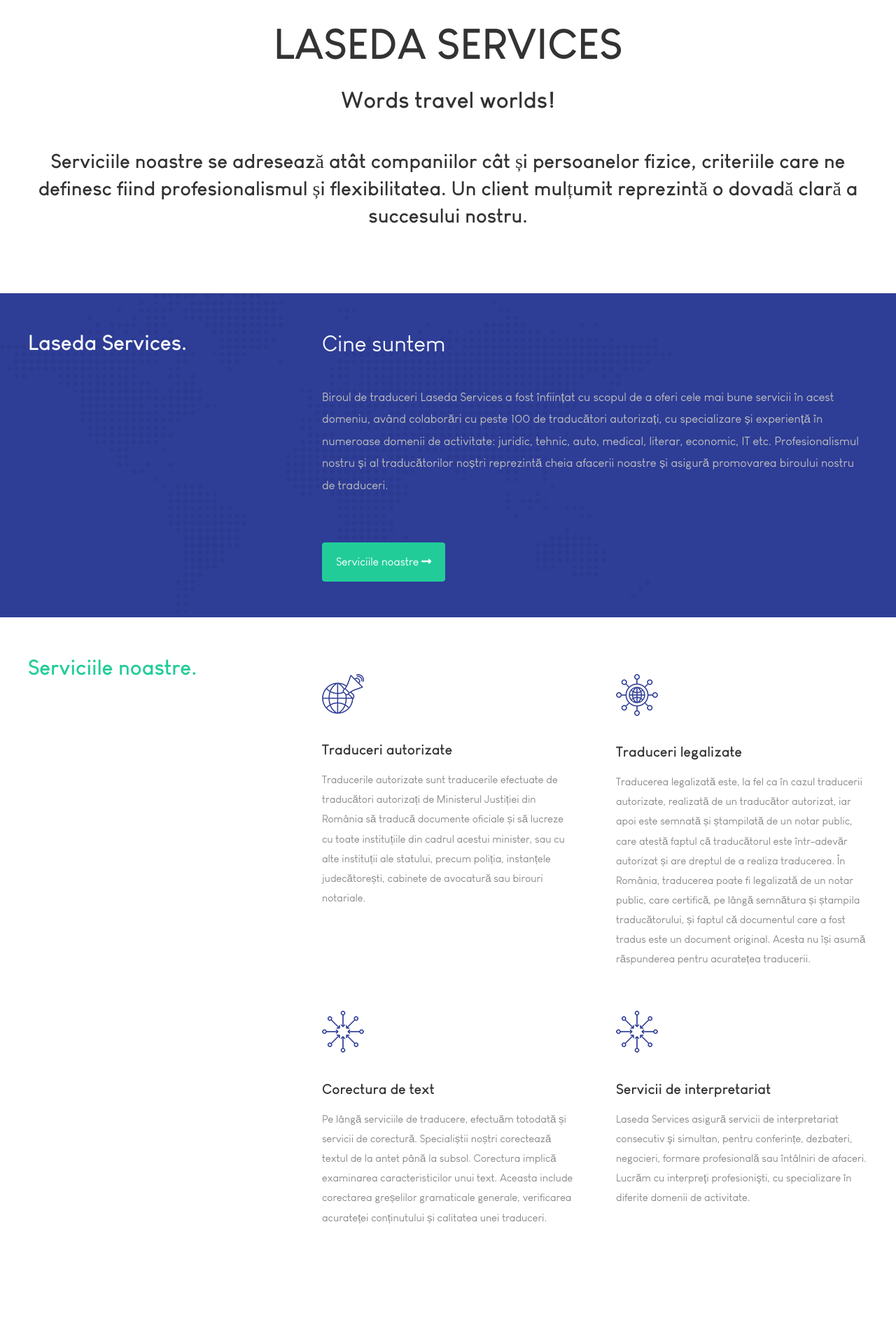
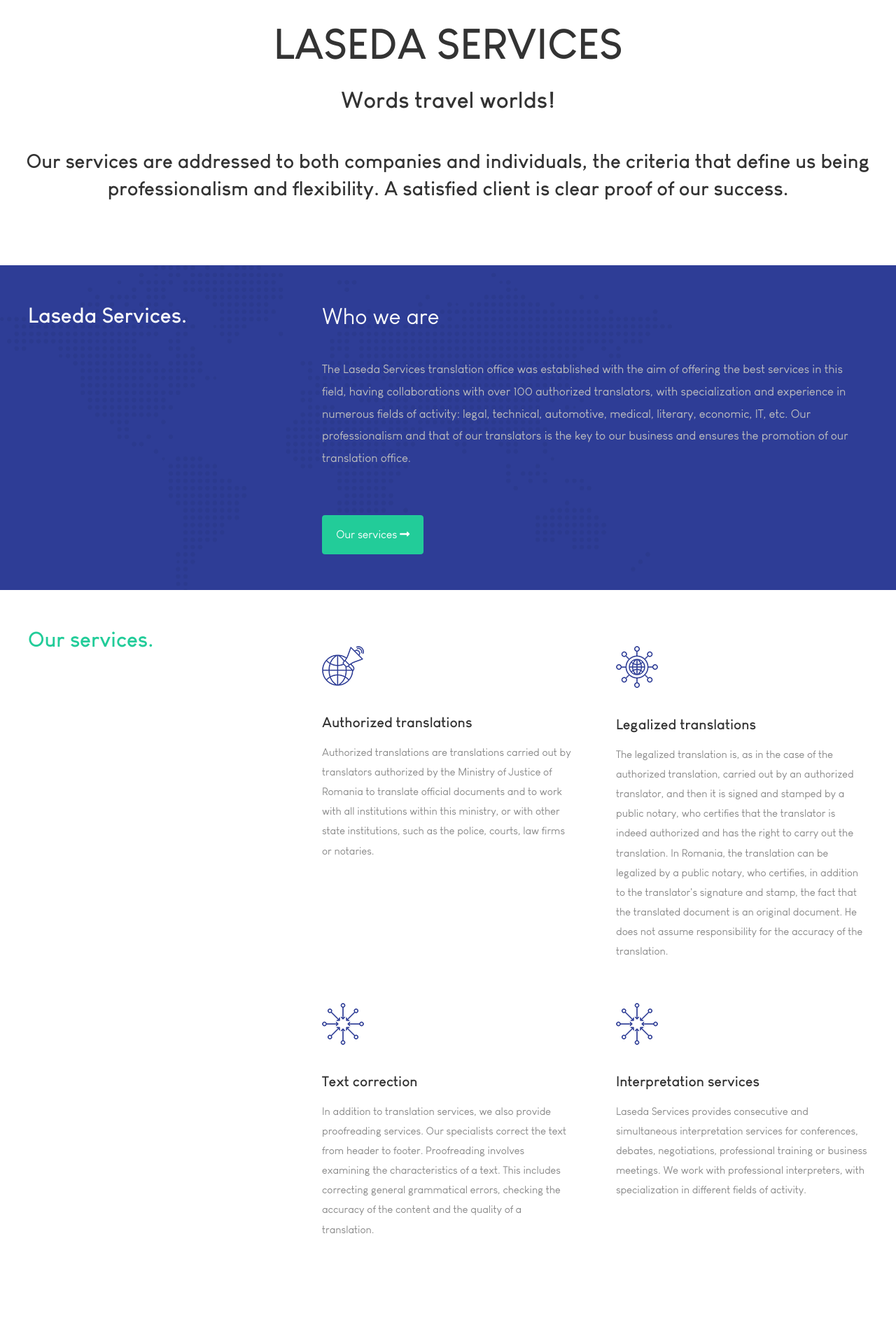
Before and after one commit to gherghinoiu/etraduceri, a PHP site: page /?lang=en in a window 1280 px wide. Shown: the part 1160-3046 px from the top of the page at 70% size. Run offline with PHP 8.4, Linux system fonts and the light colour scheme; some libraries are stand-ins or nearby versions.

Commit message:
feat: Add English translation for the index page
This change adds the English translation for the index page. All the hardcoded Romanian text has been moved to the language files.

```diff
--- a/includes/header.php
+++ b/includes/header.php
@@ -192,6 +192,7 @@ $path_prefix = './';
                         <li class="nav-item" data-id="118"><a href="intrebari-frecvente.php" class="nav-link"><?php echo $lang['nav_intrebari']; ?></a></li>
                         <li class="nav-item" data-id="119"><a href="contact.php" class="nav-link"><?php echo $lang['nav_contact']; ?></a></li>
                         <li class="nav-item" data-id="120"><a href="comanda-online.php" class="nav-link"><?php echo $lang['nav_comanda']; ?></a></li>
+                        <li class="nav-item" data-id="121"><a href="articles.php" class="nav-link"><?php echo $lang['nav_articles']; ?></a></li>
                       </ul>
                     </div>
                   </nav>
--- a/index.php
+++ b/index.php
@@ -25,10 +25,10 @@
 
 
               <div itemprop="articleBody" class="com-content-article__body">
-                <h1 style="text-align: center;">LASEDA SERVICES</h1>
-                <h2 style="text-align: center;">Words travel worlds!</h2>
+                <h1 style="text-align: center;"><?php echo $lang['home_h1']; ?></h1>
+                <h2 style="text-align: center;"><?php echo $lang['home_h2']; ?></h2>
                 <br/>
-                <h3 style="text-align: center;">Serviciile noastre se adresează atât companiilor cât și persoanelor fizice, criteriile care ne definesc fiind profesionalismul și flexibilitatea. Un client mulțumit reprezintă o dovadă clară a succesului nostru.</h3>
+                <h3 style="text-align: center;"><?php echo $lang['home_h3']; ?></h3>
               </div>
 
 
@@ -54,14 +54,14 @@
 
                       <div class="hero-content">
                         <h2 class="hero-heading animated" data-animated-type="fadeInRight">
-                          Cine suntem </h2>
+                          <?php echo $lang['home_who_we_are']; ?> </h2>
 
                         <p class="lead hero-intro animated delay-1s" data-animated-type="fadeInRight">
-                          Biroul de traduceri Laseda Services a fost înființat cu scopul de a oferi cele mai bune servicii în acest domeniu, având colaborări cu peste 100 de traducători autorizați, cu specializare și experiență în numeroase domenii de activitate: juridic, tehnic, auto, medical, literar, economic, IT etc. Profesionalismul nostru și al traducătorilor noștri reprezintă cheia afacerii noastre și asigură promovarea biroului nostru de traduceri. </p>
+                          <?php echo $lang['home_who_we_are_text']; ?> </p>
 
                         <div class="hero-btn-actions animated delay-2s" data-animated-type="fadeInRight">
-                          <a class="btn btn-lg btn-secondary" href="servicii.html" title="Serviciile noastre">
-                            Serviciile noastre <i class="fas fa-long-arrow-alt-right"></i>
+                          <a class="btn btn-lg btn-secondary" href="servicii.html" title="<?php echo $lang['home_our_services']; ?>">
+                            <?php echo $lang['home_our_services_text']; ?> <i class="fas fa-long-arrow-alt-right"></i>
                           </a>
                         </div>
                       </div>
@@ -80,7 +80,7 @@
               <div class="module-inner">
                 <div class="row">
                   <div class="module-head-group col-md-4">
-                    <h3 class="module-title "><span>Serviciile noastre</span></h3>
+                    <h3 class="module-title "><span><?php echo $lang['home_our_services']; ?></span></h3>
                     <h2 class="sub-title"></h2>
                     <p class="sub-desc"></p>
                   </div>
@@ -91,31 +91,30 @@
 
                         <div class="hero-content col-md-6">
 
-                          <img class="hero-img" src="../images/item-4.png#joomlaImage://local-images/item-4.png?width=60&amp;height=57" alt="Traduceri autorizate" />
+                          <img class="hero-img" src="../images/item-4.png#joomlaImage://local-images/item-4.png?width=60&amp;height=57" alt="<?php echo $lang['home_authorized_translations']; ?>" />
 
                           <h5 class="hero-heading">
-                            <a href="#" title="Traduceri autorizate">
-                              Traduceri autorizate </a>
+                            <a href="#" title="<?php echo $lang['home_authorized_translations']; ?>">
+                              <?php echo $lang['home_authorized_translations']; ?> </a>
                           </h5>
 
                           <p class="lead hero-intro">
-                            Traducerile autorizate sunt traducerile efectuate de traducători autorizați de Ministerul Justiției din România să traducă documente oficiale și să lucreze cu toate instituțiile din cadrul acestui minister, sau cu alte instituții ale statului, precum poliția, instanțele judecătorești, cabinete de avocatură sau birouri notariale. </p>
+                            <?php echo $lang['home_authorized_translations_text']; ?> </p>
 
                         </div>
 
 
                         <div class="hero-content col-md-6">
 
-                          <img class="hero-img" src="../images/item-3.png#joomlaImage://local-images/item-3.png?width=60&amp;height=60" alt="Traduceri legalizate" />
+                          <img class="hero-img" src="../images/item-3.png#joomlaImage://local-images/item-3.png?width=60&amp;height=60" alt="<?php echo $lang['home_legalized_translations']; ?>" />
 
                           <h5 class="hero-heading">
-                            <a href="#" title="Traduceri legalizate">
-                              Traduceri legalizate </a>
+                            <a href="#" title="<?php echo $lang['home_legalized_translations']; ?>">
+                              <?php echo $lang['home_legalized_translations']; ?> </a>
                           </h5>
 
                           <p class="lead hero-intro">
-                            Traducerea legalizată este, la fel ca în cazul traducerii autorizate, realizată de un traducător autorizat, iar apoi este semnată și ștampilată de un notar public, care atestă faptul că traducătorul este într-adevăr autorizat și are dreptul de a realiza traducerea.
-                            În România, traducerea poate fi legalizată de un notar public, care certifică, pe lângă semnătura și ștampila traducătorului, și faptul că documentul care a fost tradus este un document original. Acesta nu își asumă răspunderea pentru acuratețea traducerii.
+                            <?php echo $lang['home_legalized_translations_text']; ?>
                           </p>
 
                         </div>
@@ -123,31 +122,30 @@
 
                         <div class="hero-content col-md-6">
 
-                          <img class="hero-img" src="../images/item-2.png#joomlaImage://local-images/item-2.png?width=60&amp;height=60" alt="Corectura de text" />
+                          <img class="hero-img" src="../images/item-2.png#joomlaImage://local-images/item-2.png?width=60&amp;height=60" alt="<?php echo $lang['home_text_correction']; ?>" />
 
                           <h5 class="hero-heading">
-                            <a href="#" title="Corectura de text">
-                              Corectura de text </a>
+                            <a href="#" title="<?php echo $lang['home_text_correction']; ?>">
+                              <?php echo $lang['home_text_correction']; ?> </a>
                           </h5>
 
                           <p class="lead hero-intro">
-                            Pe lângă serviciile de traducere, efectuăm totodată și servicii de corectură.
-                            Specialiștii noștri corectează textul de la antet până la subsol. Corectura implică examinarea caracteristicilor unui text. Aceasta include corectarea greșelilor gramaticale generale, verificarea acurateței conținutului și calitatea unei traduceri. </p>
+                            <?php echo $lang['home_text_correction_text']; ?> </p>
 
                         </div>
 
 
                         <div class="hero-content col-md-6">
 
-                          <img class="hero-img" src="../images/item-2.png#joomlaImage://local-images/item-2.png?width=60&amp;height=60" alt="Servicii de interpretariat" />
+                          <img class="hero-img" src="../images/item-2.png#joomlaImage://local-images/item-2.png?width=60&amp;height=60" alt="<?php echo $lang['home_interpretation_services']; ?>" />
 
                           <h5 class="hero-heading">
-                            <a href="#" title="Servicii de interpretariat">
-                              Servicii de interpretariat </a>
+                            <a href="#" title="<?php echo $lang['home_interpretation_services']; ?>">
+                              <?php echo $lang['home_interpretation_services']; ?> </a>
                           </h5>
 
                           <p class="lead hero-intro">
-                            Laseda Services asigură servicii de interpretariat consecutiv şi simultan, pentru conferințe, dezbateri, negocieri, formare profesională sau întâlniri de afaceri. Lucrăm cu interpreţi profesionişti, cu specializare în diferite domenii de activitate. </p>
+                            <?php echo $lang['home_interpretation_services_text']; ?> </p>
 
                         </div>
                       </div>
@@ -165,7 +163,7 @@
               <div class="module-inner">
                 <div class="row">
                   <div class="module-head-group col-md-4">
-                    <h3 class="module-title "><span>Modul de lucru</span></h3>
+                    <h3 class="module-title "><span><?php echo $lang['home_how_we_work']; ?></span></h3>
                     <h2 class="sub-title"></h2>
                     <p class="sub-desc"></p>
                   </div>
@@ -179,7 +177,7 @@
 
 
                           <p class="lead hero-intro">
-                            1. Ne trimiteți documentul sau textul de tradus, limba/limbile în care doriți traducerea, termenul limită și toate detaliile comenzii. </p>
+                            <?php echo $lang['home_how_we_work_step_1']; ?> </p>
 
                         </div>
 
@@ -189,7 +187,7 @@
 
 
                           <p class="lead hero-intro">
-                            2. În cel mai scurt timp vă vom oferi o ofertă de preț și data de livrare. </p>
+                            <?php echo $lang['home_how_we_work_step_2']; ?> </p>
 
                         </div>
 
@@ -199,7 +197,7 @@
 
 
                           <p class="lead hero-intro">
-                            3. După confirmarea dvs., serviciile de traducere/revizie/interpretariat vor fi efectuate. </p>
+                            <?php echo $lang['home_how_we_work_step_3']; ?> </p>
 
                         </div>
 
@@ -209,7 +207,7 @@
 
 
                           <p class="lead hero-intro">
-                            4. Livrarea se va face în cel mai scurt timp, în format electronic prin e-mail și/sau fizic, prin curier la adresa solicitată. </p>
+                            <?php echo $lang['home_how_we_work_step_4']; ?> </p>
 
                         </div>
                       </div>
--- a/lang/en.php
+++ b/lang/en.php
@@ -11,6 +11,7 @@ return [
     'nav_servicii_sub_1' => 'Tenders and projects',
     'nav_servicii_sub_2' => 'Specialized translations',
     'nav_servicii_sub_3' => 'Services for companies',
+    'nav_articles' => 'Articles',
 
     // Top Bar
     'topbar_intrebare' => 'Have questions? Call: 0749051111',
@@ -27,7 +28,26 @@ return [
     // Home Page (index.php)
     'seo_title_acasa' => 'Home',
     'seo_desc_acasa' => 'Authorized online translations. We perform authorized translations, interpretation, and text proofreading.',
-    // ... add the rest of the texts from the Home page
+    'home_h1' => 'LASEDA SERVICES',
+    'home_h2' => 'Words travel worlds!',
+    'home_h3' => 'Our services are addressed to both companies and individuals, the criteria that define us being professionalism and flexibility. A satisfied client is clear proof of our success.',
+    'home_who_we_are' => 'Who we are',
+    'home_who_we_are_text' => 'The Laseda Services translation office was established with the aim of offering the best services in this field, having collaborations with over 100 authorized translators, with specialization and experience in numerous fields of activity: legal, technical, automotive, medical, literary, economic, IT, etc. Our professionalism and that of our translators is the key to our business and ensures the promotion of our translation office.',
+    'home_our_services' => 'Our services',
+    'home_our_services_text' => 'Our services',
+    'home_authorized_translations' => 'Authorized translations',
+    'home_authorized_translations_text' => 'Authorized translations are translations carried out by translators authorized by the Ministry of Justice of Romania to translate official documents and to work with all institutions within this ministry, or with other state institutions, such as the police, courts, law firms or notaries.',
+    'home_legalized_translations' => 'Legalized translations',
+    'home_legalized_translations_text' => 'The legalized translation is, as in the case of the authorized translation, carried out by an authorized translator, and then it is signed and stamped by a public notary, who certifies that the translator is indeed authorized and has the right to carry out the translation. In Romania, the translation can be legalized by a public notary, who certifies, in addition to the translator\'s signature and stamp, the fact that the translated document is an original document. He does not assume responsibility for the accuracy of the translation.',
+    'home_text_correction' => 'Text correction',
+    'home_text_correction_text' => 'In addition to translation services, we also provide proofreading services. Our specialists correct the text from header to footer. Proofreading involves examining the characteristics of a text. This includes correcting general grammatical errors, checking the accuracy of the content and the quality of a translation.',
+    'home_interpretation_services' => 'Interpretation services',
+    'home_interpretation_services_text' => 'Laseda Services provides consecutive and simultaneous interpretation services for conferences, debates, negotiations, professional training or business meetings. We work with professional interpreters, with specialization in different fields of activity.',
+    'home_how_we_work' => 'How we work',
+    'home_how_we_work_step_1' => '1. Send us the document or text to be translated, the language/languages you want the translation in, the deadline and all the order details.',
+    'home_how_we_work_step_2' => '2. We will provide you with a price offer and a delivery date as soon as possible.',
+    'home_how_we_work_step_3' => '3. After your confirmation, the translation/revision/interpretation services will be performed.',
+    'home_how_we_work_step_4' => '4. The delivery will be made as soon as possible, in electronic format by e-mail and/or physically, by courier to the requested address.',
 
     // Contact Page (contact.php)
     'seo_title_contact' => 'Contact',
```
Also changed, not shown: adminArticles.php (added, +156 -0 lines), articles.php (added, +45 -0 lines), lang/ro.php (+21 -1 lines), 1 other file.
